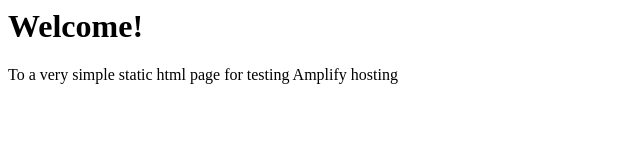
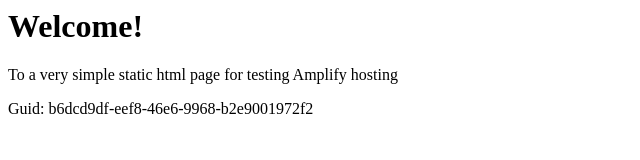
Before and after one commit to aws-aemilia-gru/Github-PR-Commit-Integration-Test-DoNotTouch-Gith-P5X5MO5I-v1-preprod-sa-east-1, a website: page src/index.html in a window 1280 px wide. Shown: the whole page, without its empty margins (0-640 px from the left). Drawn offline with Linux system fonts and the light colour scheme.

Commit message:
commit from integ tests

```diff
--- a/src/index.html
+++ b/src/index.html
@@ -1,3 +1,5 @@
+
+
 <html lang="en">
 
 <head>
@@ -10,6 +12,6 @@
 <body>
     <h1>Welcome!</h1>
     <p>To a very simple static html page for testing Amplify hosting</p>
-</body>
+    <p>Guid: b6dcd9df-eef8-46e6-9968-b2e9001972f2</p></body>
 
 </html>
```
